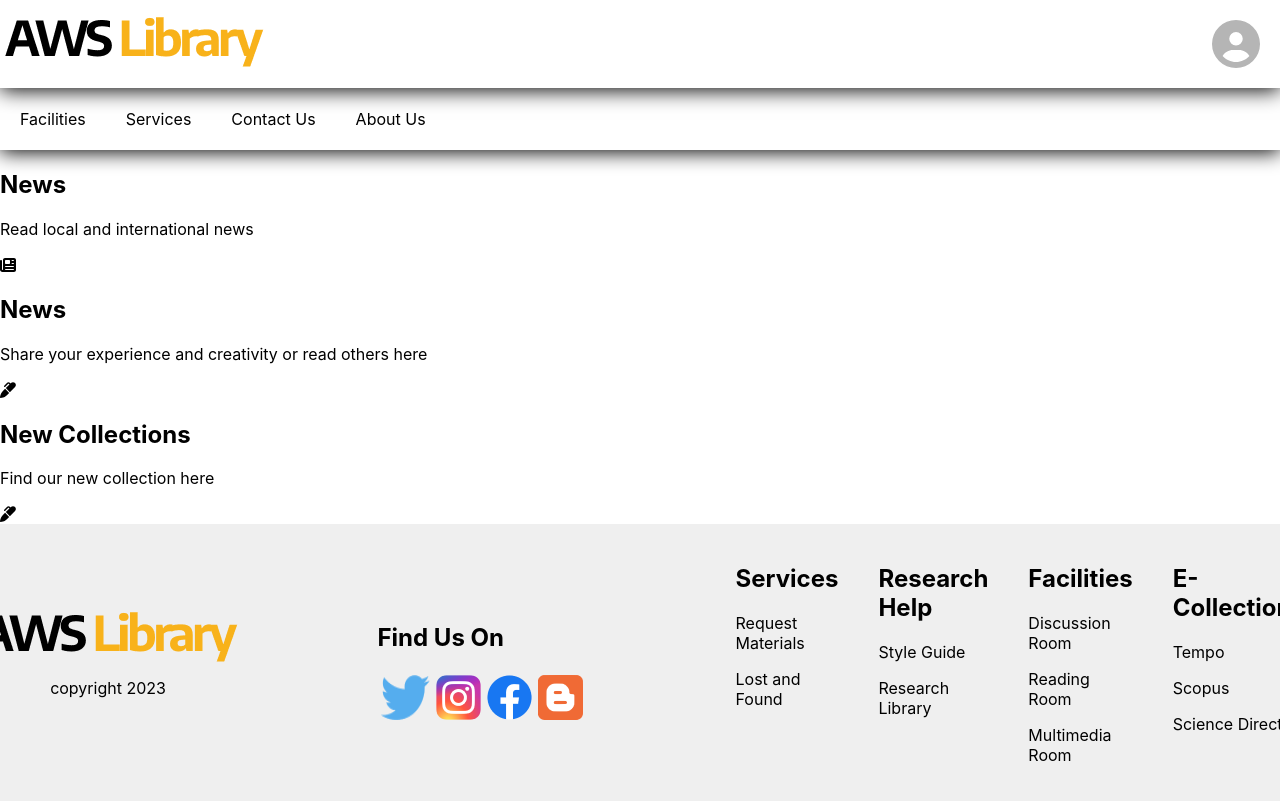
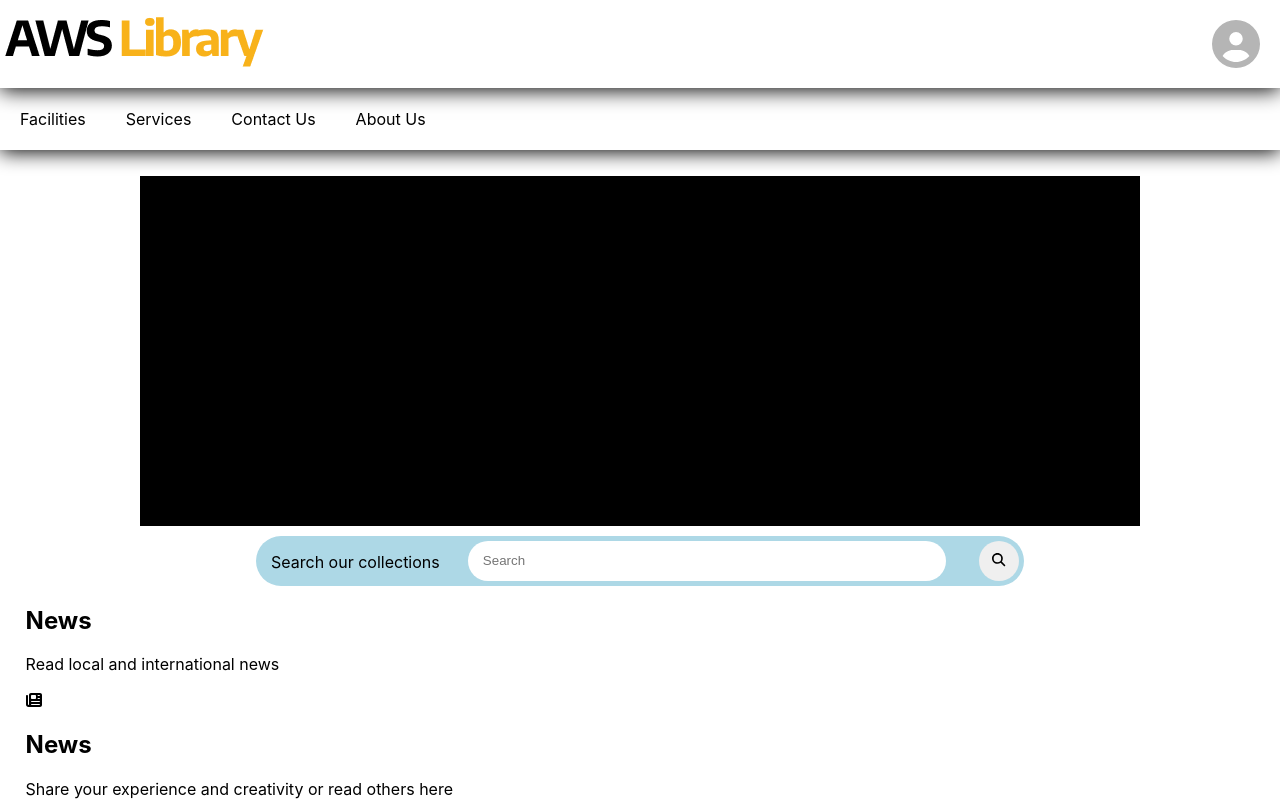
Before and after one commit to fl-sll/WADS_AWS, a React (Create React App) app in the folder aws_lib/: page /dashboard in a window 1280 px wide. Shown: the top 801 px of the page. Built offline with nearby package versions, Linux system fonts and the light colour scheme.

Commit message:
main page searchbar and buttons

```diff
--- a/aws_lib/src/components/Main.js
+++ b/aws_lib/src/components/Main.js
@@ -1,14 +1,20 @@
 import React from 'react'
 import "../styles/Main.css"
-import {Link} from "react-router-dom";
+// import {Link} from "react-router-dom";
 import {FontAwesomeIcon} from '@fortawesome/react-fontawesome'
-import {faNewspaper, faMarker} from '@fortawesome/free-solid-svg-icons'
+import {faNewspaper, faMarker, faMagnifyingGlass} from '@fortawesome/free-solid-svg-icons'
 
 function Main(){
     return(
-        <div>
+        <div className='container'>
             <div className='carousel'></div>
-            <div className='searchBar'></div>
+            <div className='searchBar'>
+                <p>Search our collections</p>
+                <input type='text' placeholder='Search' id='searchInput'></input>
+                <button className='searchBtn'>
+                    <FontAwesomeIcon icon={faMagnifyingGlass}></FontAwesomeIcon>
+                </button>
+            </div>
             <div className='buttons'>
                 <div className='newsBlog'>
                     <div id='news'>
@@ -16,7 +22,7 @@ function Main(){
                             <h2>News</h2>
                             <p>Read local and international news</p>
                         </div>
-                        <FontAwesomeIcon icon={faNewspaper}></FontAwesomeIcon>
+                        <FontAwesomeIcon icon={faNewspaper} ></FontAwesomeIcon>
                     </div>
                     <div id='blog'>
                         <div className='textContainer'>
--- a/aws_lib/src/styles/Main.css
+++ b/aws_lib/src/styles/Main.css
@@ -0,0 +1,49 @@
+.container{
+padding: 2%;
+}
+
+.carousel{
+    background-color: black;
+    width: 80vw;
+    max-width: 1000px;
+    /* height: 30vh; */
+    height: 350px;
+    margin: auto;
+}
+
+.searchBar{
+    background-color: lightblue;
+    display: flex;
+    justify-content: space-evenly;
+    border-radius: 45px;
+    height: 50px;
+    max-width: 900px;
+    width: 60vw;
+    margin: 10px auto;
+    /* padding: 5px; */
+}
+
+.searchBar p{
+    padding-left: 15px;
+    /* text-align: center; */
+    vertical-align: top;
+}
+
+#searchInput{
+    border: none;
+    height: 40px;
+    max-width: 600px;
+    width: 35vw;
+    margin: auto;
+    border-radius: 45px;
+    padding: 0px 15px;
+}
+
+.searchBtn{
+    border: none;
+    border-radius: 45px;
+    /* height: 30px; */
+    width: 40px;
+    height: 40px;
+    margin: 5px;
+}
```
